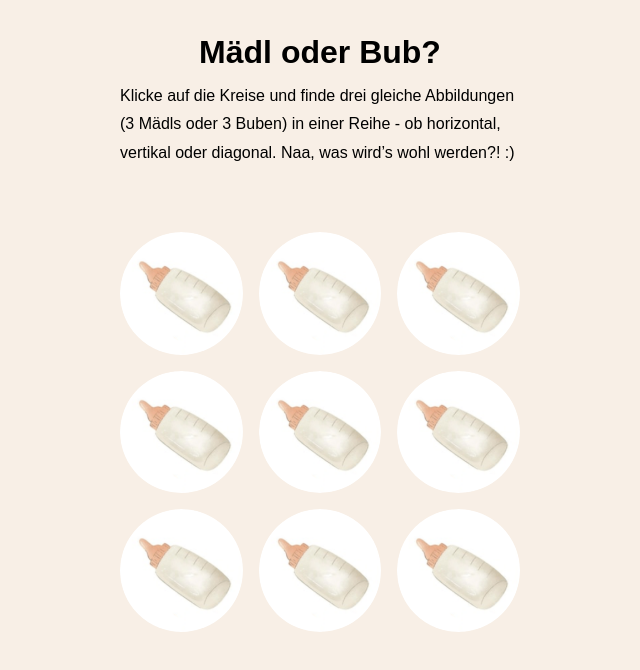
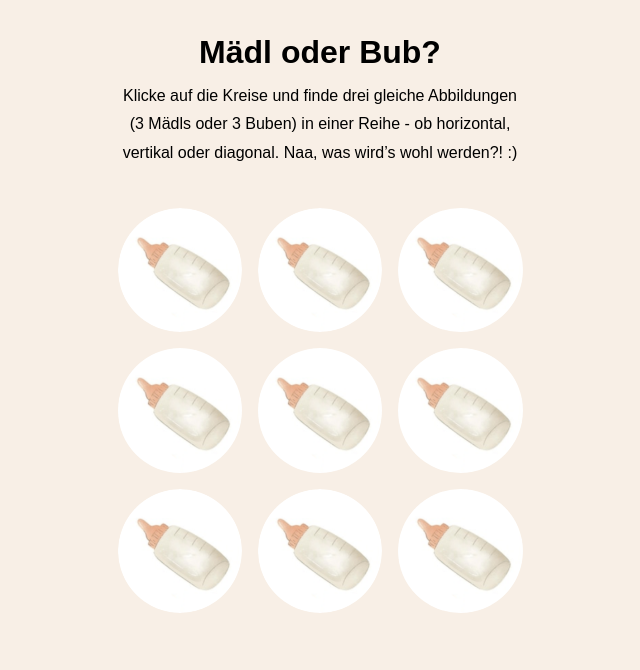
Before and after one commit to DmitriiMal/girl-boy, a plain HTML site: page index.html in a window 1280 px wide. Shown: the whole page, without its empty margins (320-960 px from the left). Drawn offline with Linux system fonts and the light colour scheme; some packages are replaced by stand-ins of ours; a script that the page names is missing.

Commit message:
change containers width

```diff
--- a/js/script.js
+++ b/js/script.js
@@ -29,6 +29,7 @@ btnMain.forEach((btn, i) => {
       setTimeout(() => {
         Swal.fire({
           title: 'Es wird ein Mädchen 😍',
+          // title: 'Будет девочка 😍',
           // imageUrl: '../images/babystuff.png',
           // background: '#fff url(../images/babystuff.png) no-repeat top center/cover',
           imageHeight: 500,
--- a/style/style.scss
+++ b/style/style.scss
@@ -15,17 +15,19 @@ body {
 }
 
 .container {
-  max-width: 400px;
+  max-width: 405px;
   padding: 1.5rem;
   margin: auto;
 }
 
-.header {
+.header,
+h1,
+p {
   text-align: center;
 }
 
 .grid {
-  margin-top: 4rem;
+  margin-top: 2.5rem;
   display: grid;
   grid-template-columns: repeat(3, 1fr);
   gap: 1rem;
```
Also changed, not shown: index.html (+2 -0 lines), style/style.css, 1 other file.
